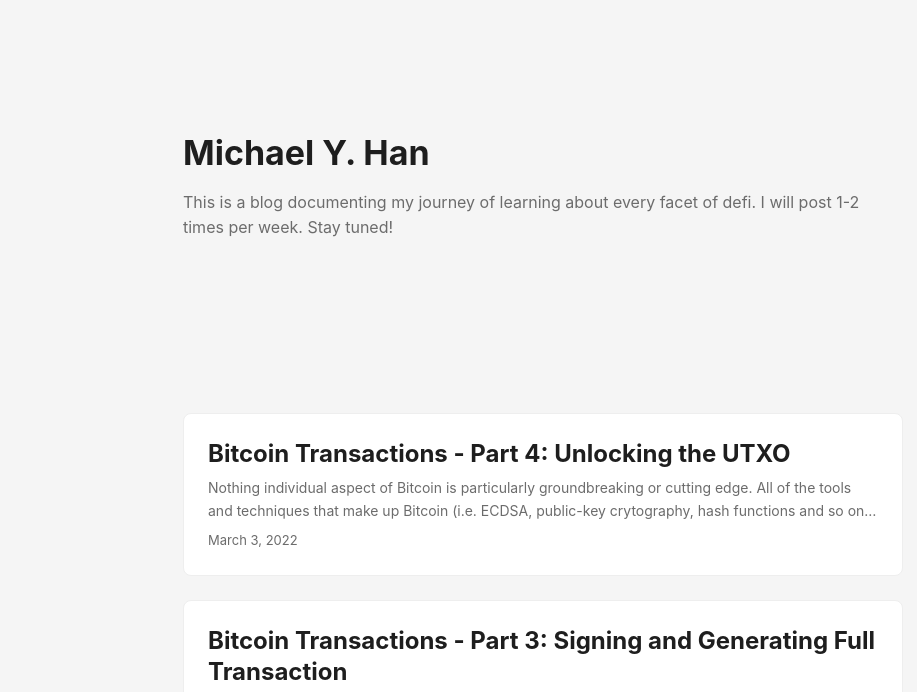
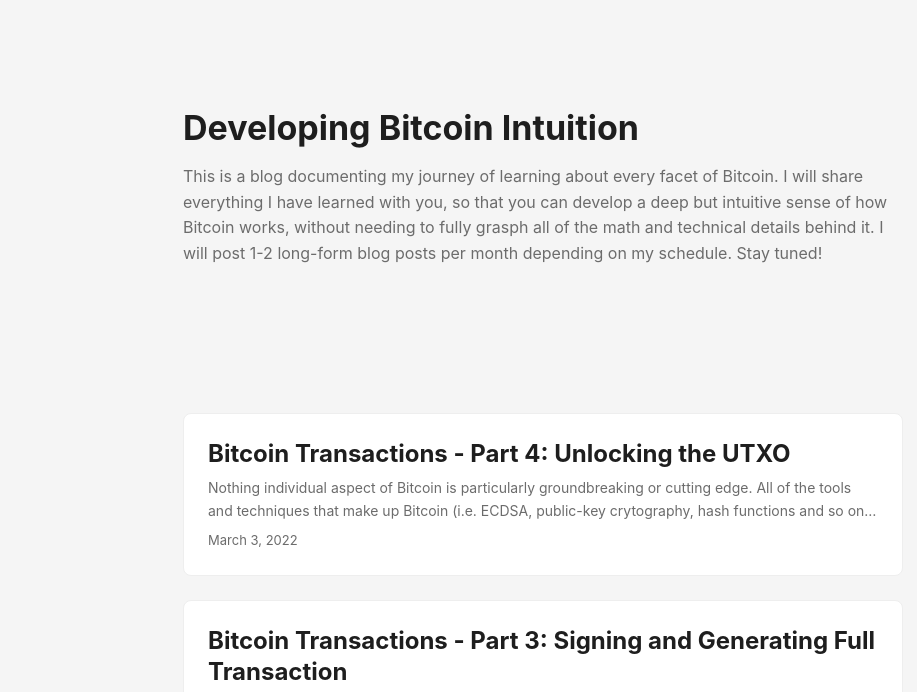
Before and after one commit to ergodefi/ergodefi.github.io, a plain HTML site: page index.html in a window 1280 px wide. Shown: the part 63-755 px from the top of the page, without its empty margins (97-1014 px from the left). Drawn offline with Linux system fonts and the light colour scheme.

Commit message:
updated index content

```diff
--- a/index.html
+++ b/index.html
@@ -126,10 +126,14 @@
 <main class="main">
 <article class="first-entry home-info">
     <header class="entry-header">
-        <h1>Michael Y. Han</h1>
+        <h1>Developing Bitcoin Intuition</h1>
     </header>
     <section class="entry-content">
-        <p>This is a blog documenting my journey of learning about every facet of defi. I will post 1-2 times per week. Stay tuned!</p>
+        <p>This is a blog documenting my journey of learning about every facet of Bitcoin. I will share everything I have learned with you, so that you can develop a deep but intuitive sense of how Bitcoin works, without needing to fully grasph all of the math and technical details behind it. I will post 1-2 long-form blog posts per month depending on my schedule. Stay tuned!
+
+
+
+            </p>
     </section>
     <footer class="entry-footer">
         <div class="social-icons">
```
